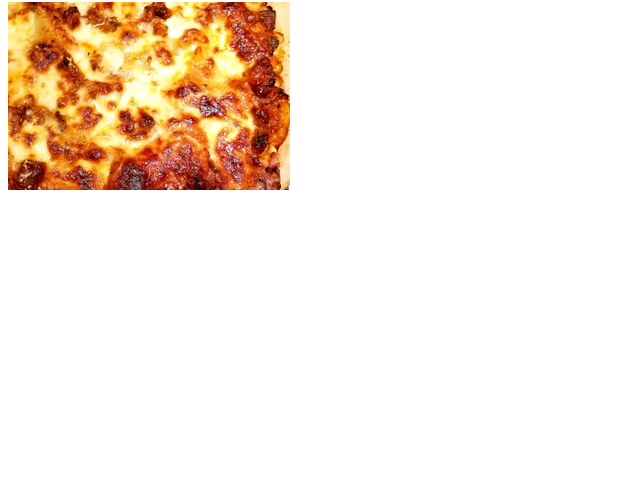
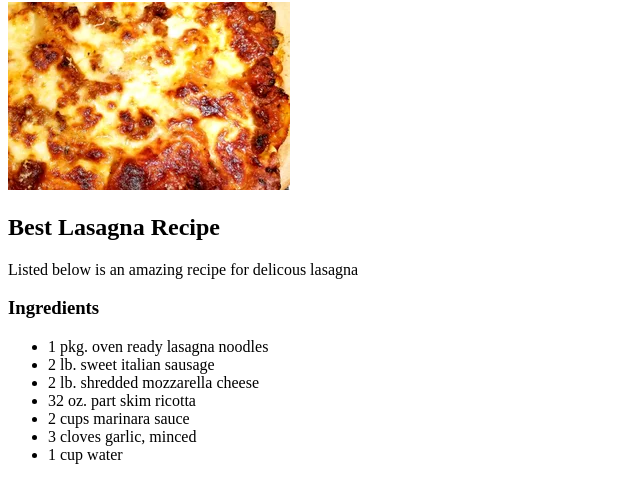
Before and after one commit to tomsoren0204/odin-recipes, a plain HTML site: page recipes/lasagna.html in a window 1280 px wide. Shown: the part 78-576 px from the top of the page, without its empty margins (0-640 px from the left). Drawn offline with Linux system fonts and the light colour scheme.

Commit message:
added an unordered list of ingredients needed for lasagna recipe

```diff
--- a/recipes/lasagna.html
+++ b/recipes/lasagna.html
@@ -8,5 +8,17 @@
 <body>
     <h1>Lasagna</h1>
     <img src="lasagna.jpg" alt="">
+    <h2>Best Lasagna Recipe</h2>
+    <p>Listed below is an amazing recipe for delicous lasagna</p>
+    <h3>Ingredients</h3>
+    <ul>
+        <li>1 pkg. oven ready lasagna noodles</li>
+        <li>2 lb. sweet italian sausage</li>
+        <li>2 lb. shredded mozzarella cheese</li>
+        <li>32 oz. part skim ricotta</li>
+        <li>2 cups marinara sauce</li>
+        <li>3 cloves garlic, minced</li>
+        <li>1 cup water</li>
+    </ul>
 </body>
 </html>
```
